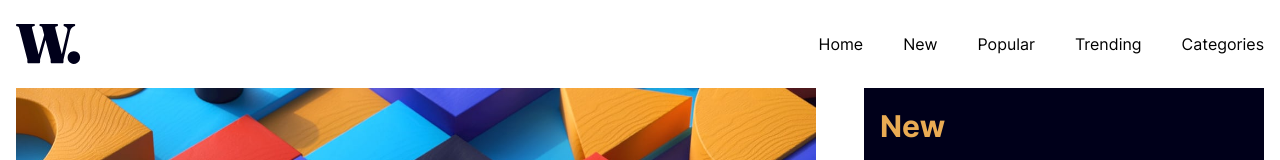
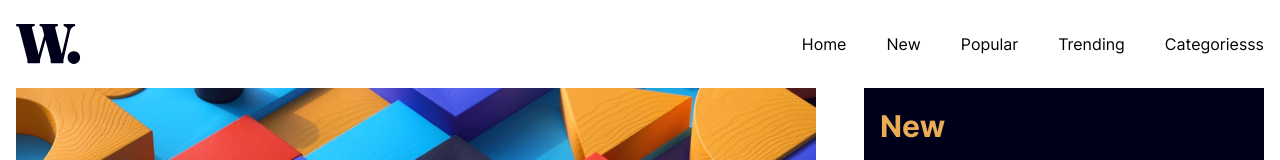
Before and after one commit to OsianJL/01-mentor-vite, a website built with Vite: page index.html in a window 1280 px wide. Shown: the top 160 px of the page. Built offline with nearby package versions, Linux system fonts and the light colour scheme.

Commit message:
refactoring-1

```diff
--- a/index.html
+++ b/index.html
@@ -21,7 +21,7 @@
         <a href="">New</a>
         <a href="">Popular</a>
         <a href="">Trending</a>
-        <a href="">Categories</a>
+        <a href="">Categoriesss</a>
       </nav>
 
     </header>
```
